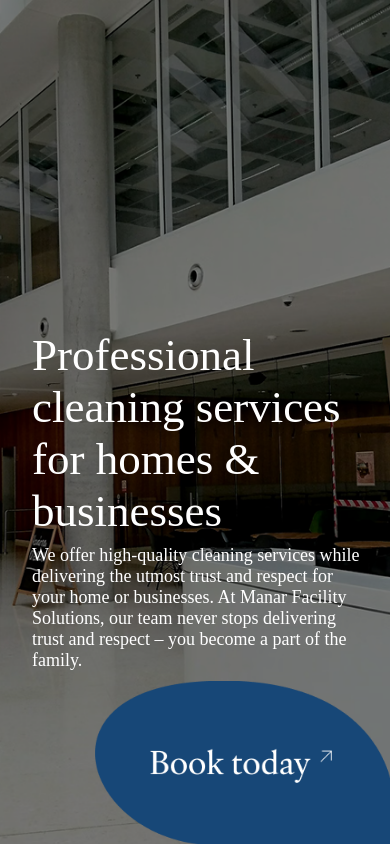
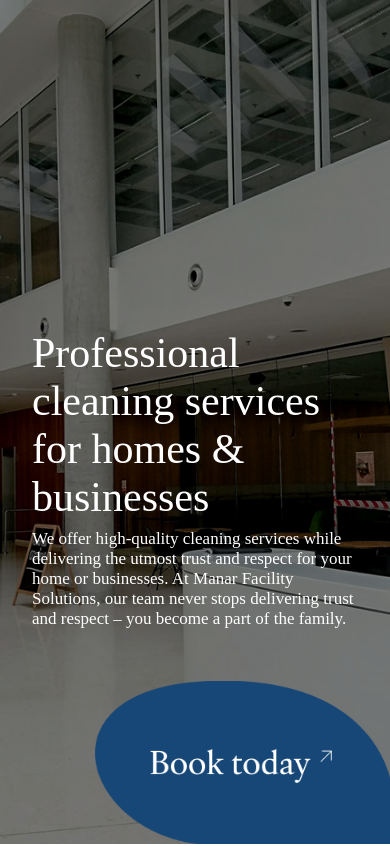
Before and after one commit to moorparkdesigns/ManarFacilitySolutions.com, a React (Vite) app in the folder ManarFacilitySolutions/: page / in a window 390 px wide. Shown: the top 846 px of the page. Built offline with nearby package versions, Linux system fonts and the light colour scheme.

Commit message:
adjusted font size for mobile view

```diff
--- a/ManarFacilitySolutions/src/index.css
+++ b/ManarFacilitySolutions/src/index.css
@@ -36,4 +36,16 @@ p {
 
 /* Styles for phones */
 @media (max-width: 576px) {
+  h1,
+  h2,
+  h3,
+  h4,
+  h5,
+  h6 {
+    font-size: 42px;
+  }
+
+  p {
+    font-size: 17px;
+  }
 }
```
